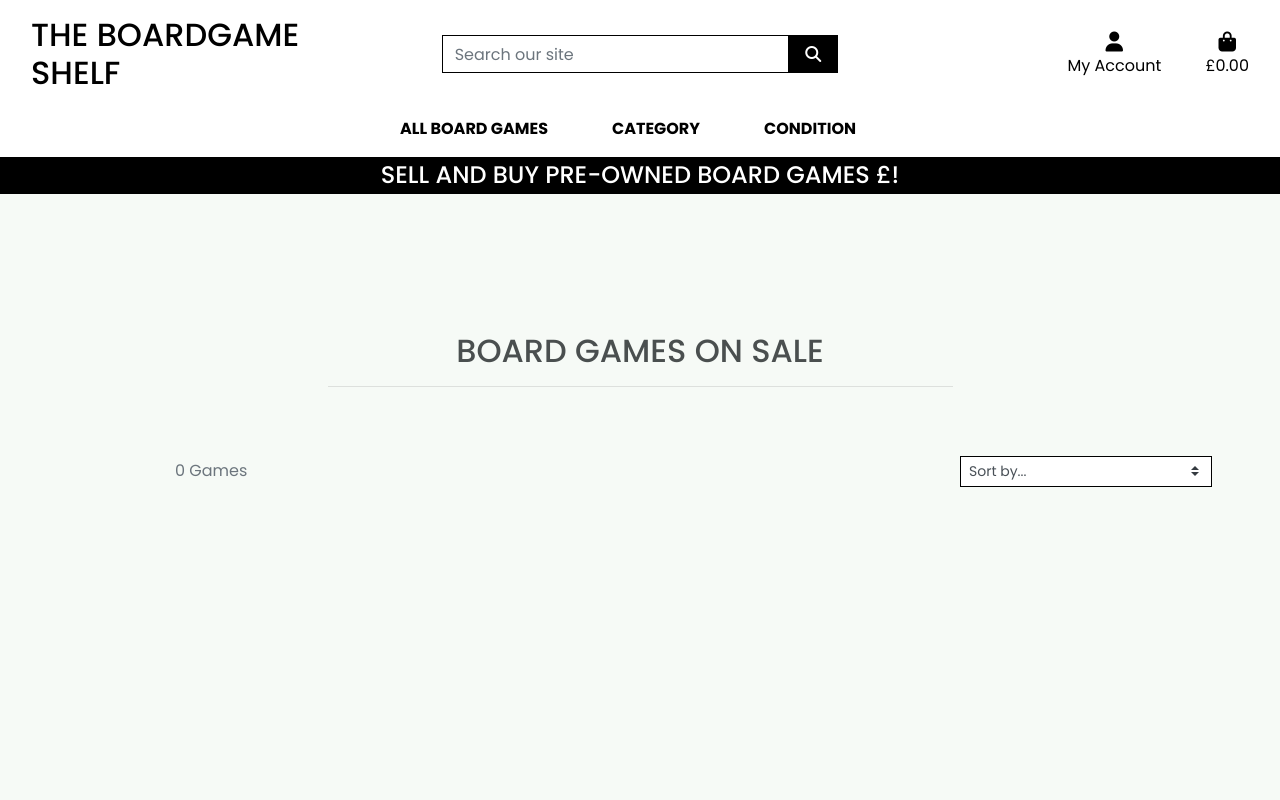
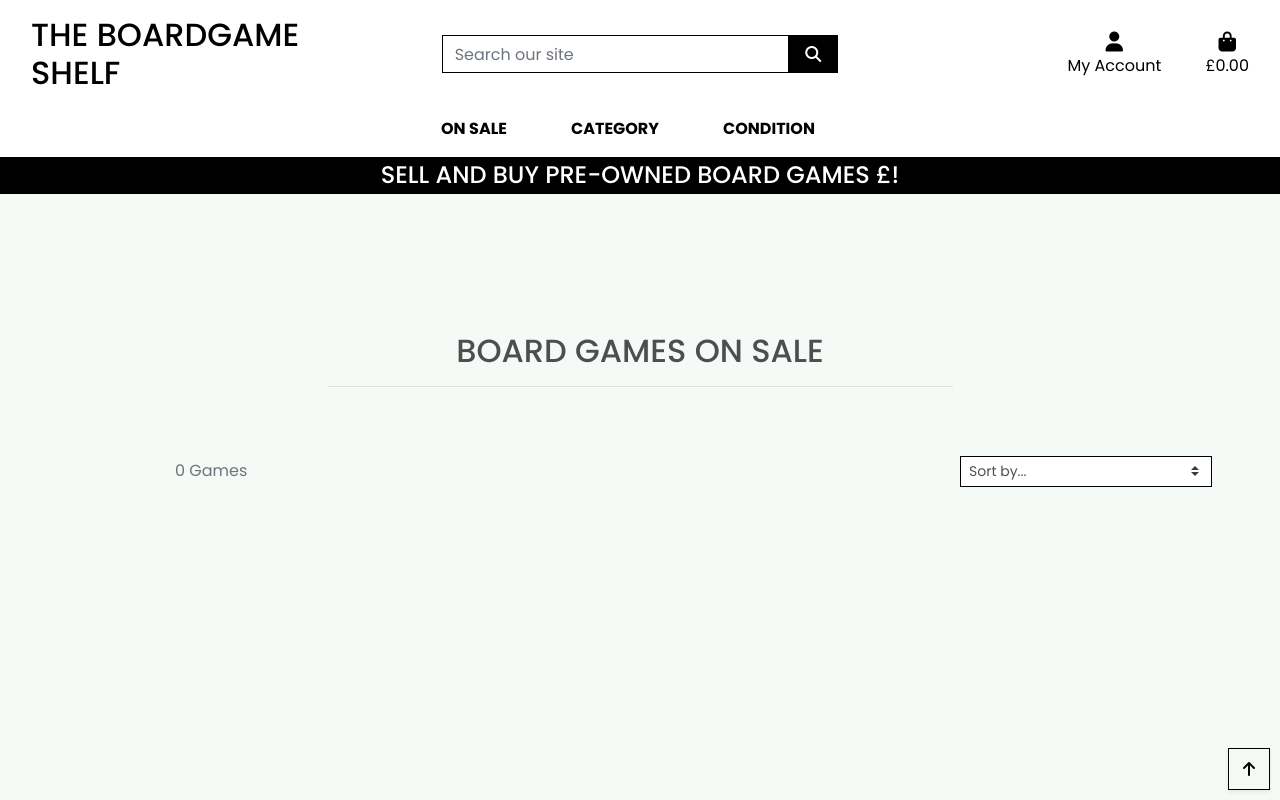
Before and after one commit to StefFrustagli/board_gamers_vault, a Django app: page /marketplace/ in a window 1280 px wide. Run offline with Django 3.2, Linux system fonts and the light colour scheme; data that the repository does not hold is empty; some libraries are stand-ins or nearby versions.

Commit message:
FEAT: Enhance User Experience with Sorting and Back-to-Top Link
This commit enhances the user experience by implementing the following improvements:
- Added JavaScript functionality to handle sorting of games by various criteria, enhancing the usability of the games list page;
- Implemented a back-to-top link feature to provide users with a convenient way to navigate to the top of the page.

These enhancements contribute to a more intuitive and user-friendly browsing experience on the website.

```diff
--- a/marketplace/templates/marketplace/games_list.html
+++ b/marketplace/templates/marketplace/games_list.html
@@ -39,9 +39,9 @@
                             </option>
                             <option value="price_desc" {% if current_sorting == 'price_desc' %}selected{% endif %}>Price (high to low)
                             </option>
-                            <option value="condition_asc" {% if current_sorting == 'condition_asc' %}selected{% endif %}>Condition (poor to as new)
+                            <option value="condition_asc" {% if current_sorting == 'condition_asc' %}selected{% endif %}>Condition (as new to poor)
                             </option>
-                            <option value="condition_desc" {% if current_sorting == 'condition_desc' %}selected{% endif %}>Condition (as new to poor)
+                            <option value="condition_desc" {% if current_sorting == 'condition_desc' %}selected{% endif %}>Condition (poor to as new)
                             </option>
                             <option value="title_asc" {% if current_sorting == 'title_asc' %}selected{% endif %}>Name (A-Z)</option>
                             <option value="title_desc" {% if current_sorting == 'title_desc' %}selected{% endif %}>Name (Z-A)</option>
@@ -121,4 +121,47 @@
         </div>
     </div>
 </div>
+<div class="btt-button shadow-sm rounded-0 border border-black">
+    <a class="btt-link d-flex h-100">
+        <i class="fas fa-arrow-up text-black mx-auto my-auto"></i>
+    </a>
+</div>
 {% endblock %}
+
+{% block postloadjs %}
+{{ block.super }}
+
+<!-- Script to handle 'back to top' link functionality -->
+<script type="text/javascript">
+    $('.btt-link').click(function (e) {
+        window.scrollTo(0, 0) // Scrolls the window to the top when the element with class 'btt-link' is clicked
+    })
+</script>
+
+<!-- Script to handle sorting functionality -->
+<script type="text/javascript">
+    // Event listener for changes on the sort selector
+    $('#sort-selector').change(function () {
+        var selector = $(this); // The jQuery object for the sort selector
+        var currentUrl = new URL(window.location); // Get the current URL
+
+        var selectedVal = selector.val(); // Get the selected value from the sort selector
+        if (selectedVal != "reset") { // If the selected value is not "reset"
+            var sort = selectedVal.split("_")[0]; // Extract the sort field from the selected value
+            var direction = selectedVal.split("_")[1]; // Extract the sort direction from the selected value
+
+            // Update the URL with the selected sort field and direction
+            currentUrl.searchParams.set("sort", sort);
+            currentUrl.searchParams.set("direction", direction);
+
+            window.location.replace(currentUrl); // Reload the page with the updated URL
+        } else { // If the selected value is "reset"
+            // Remove the sort and direction parameters from the URL
+            currentUrl.searchParams.delete("sort");
+            currentUrl.searchParams.delete("direction");
+
+            window.location.replace(currentUrl); // Reload the page with the updated URL
+        }
+    })
+</script>
+{% endblock %}
--- a/marketplace/views.py
+++ b/marketplace/views.py
@@ -26,9 +26,9 @@ def games_list(request):
         if 'sort' in request.GET:
             sortkey = request.GET['sort']
             sort = sortkey
-            if sortkey == 'title': # should I change this into title instead?
+            if sortkey == 'title':
                 sortkey = 'lower_title'
-                games = games.annotate(lower_name=Lower('title'))
+                games = games.annotate(lower_title=Lower('title'))
             if sortkey == 'category':
                 sortkey = 'category__name'
             if 'direction' in request.GET:
--- a/static/css/base.css
+++ b/static/css/base.css
@@ -120,6 +120,18 @@ a.category-badge > span.badge:hover {
     color: #fff !important;
 }
 
+.btt-button {
+    height: 42px;
+    width: 42px;
+    position: fixed;
+    bottom: 10px;
+    right: 10px;
+}
+
+.btt-link {
+    cursor: pointer;
+}
+
 /* -------------------------------- Media Queries */
 
 /* Slightly larger container on xl screens */
--- a/templates/includes/main-nav.html
+++ b/templates/includes/main-nav.html
@@ -5,14 +5,13 @@
         <li class="nav-item dropdown">
             <a class="logo-font font-weight-bold nav-link text-black mr-5" href="#" id="all-products-link"
                 data-toggle="dropdown" aria-haspopup="true" aria-expanded="false">
-                All Board Games
+                On sale
             </a>
             <div class="dropdown-menu border-0" aria-labelledby="all-products-link">
+                <a href="{% url 'games_list' %}" class="dropdown-item">All Board Games</a>
                 <a href="{% url 'games_list' %}?sort=price&direction=asc" class="dropdown-item">By Price</a>
                 <a href="{% url 'games_list' %}?sort=condition&direction=asc" class="dropdown-item ">By Condition</a>
                 <a href="{% url 'games_list' %}?sort=category&direction=asc" class="dropdown-item ">By Category</a>
-                <a href="{% url 'games_list' %}" class="dropdown-item">All Board
-                    Games</a>
             </div>
         </li>
         <li class="nav-item dropdown">
```
